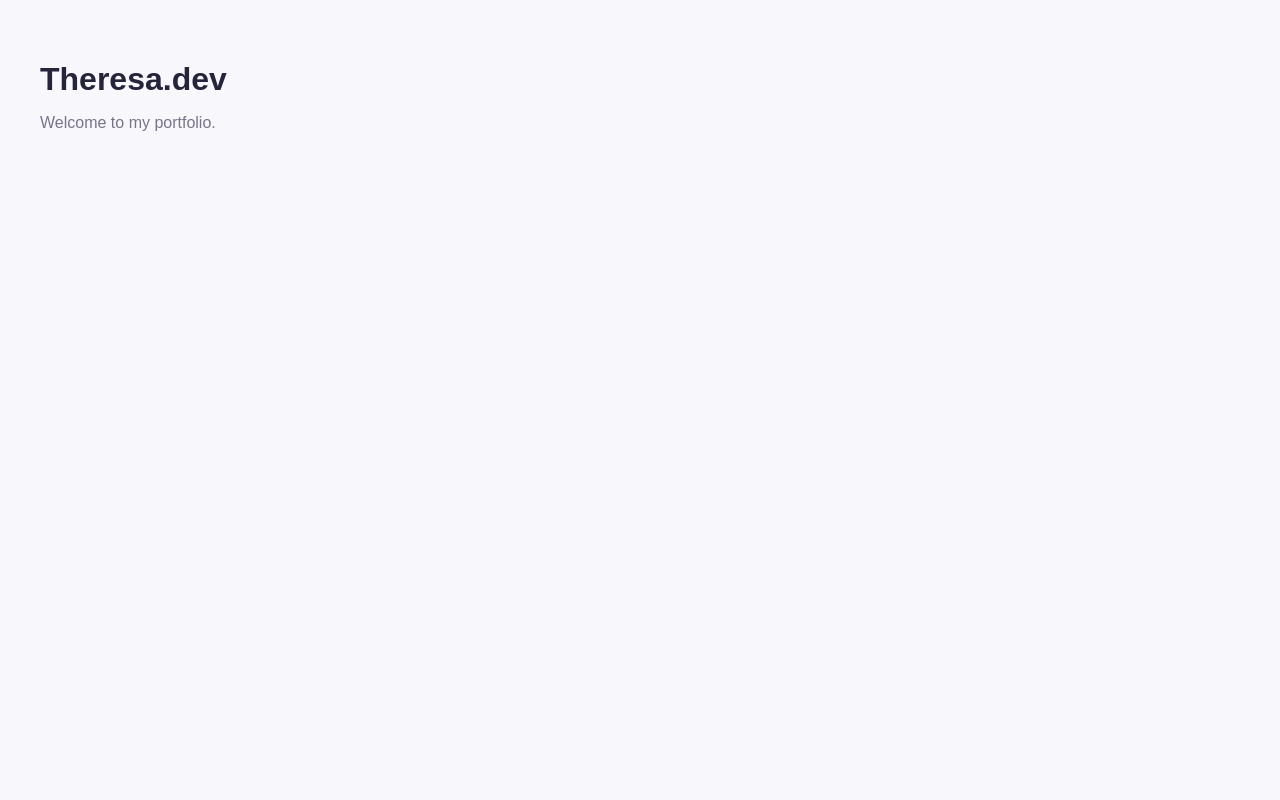
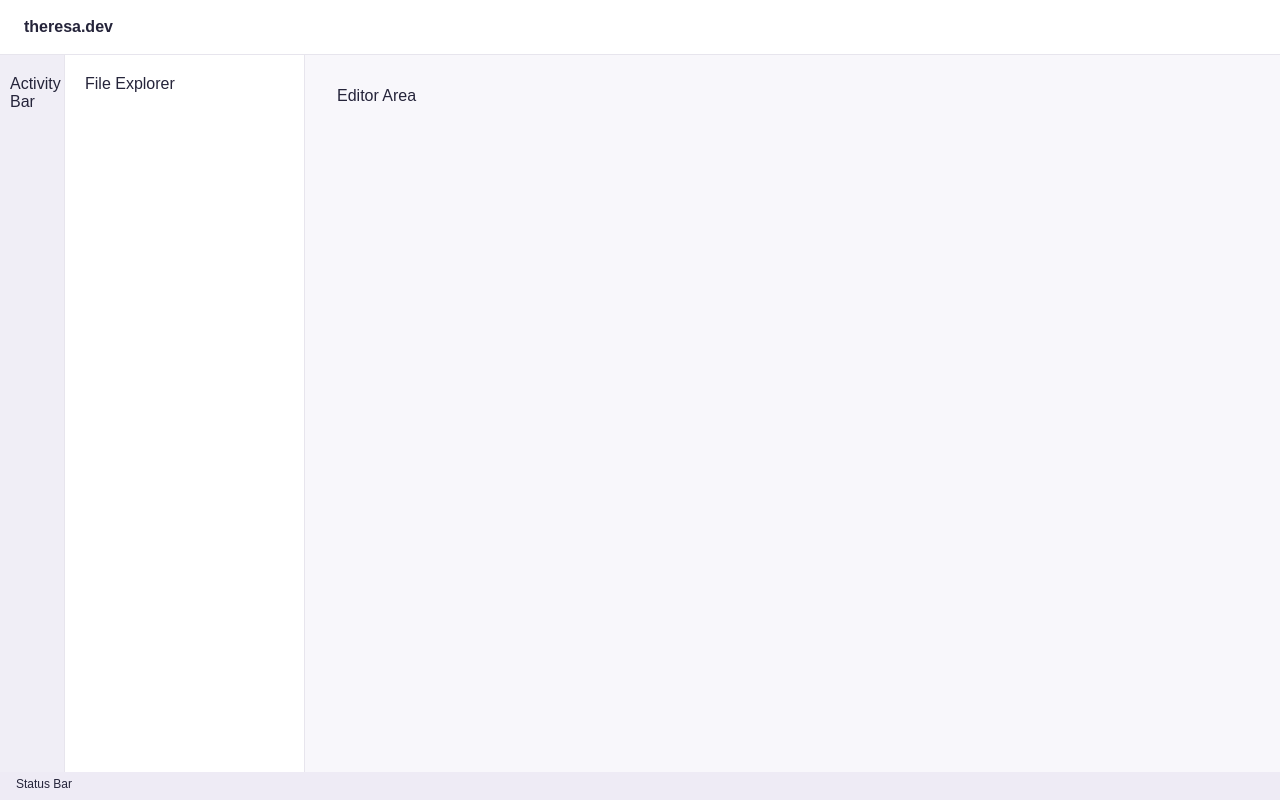
Before and after one commit to theresa-ta/theresata-portfolio, a React (Vite) app in the folder portfolio-frontend/: page / in a window 1280 px wide. Built offline with nearby package versions, Linux system fonts and the light colour scheme.

Commit message:
Initial IDE-inspired port layout - 4 sections.

```diff
--- a/portfolio-frontend/src/App.css
+++ b/portfolio-frontend/src/App.css
@@ -1,15 +1,57 @@
+* {
+  box-sizing: border-box;
+}
+
+body {
+  margin: 0;
+  font-family: Arial, sans-serif;
+}
+
 .app {
   min-height: 100vh;
-  padding: 40px;
+  display: flex;
+  flex-direction: column;
   background-color: #f8f7fb;
   color: #25243a;
 }
 
-.app h1 {
-  font-size: 32px;
-  margin-bottom: 12px;
+.top-navigation {
+  height: 55px;
+  background-color: #ffffff;
+  border-bottom: 1px solid #e7e5ed;
+  display: flex;
+  align-items: center;
+  padding: 0 24px;
+  font-weight: bold;
 }
 
-.app p {
-  color: #77758a;
+.workspace {
+  display: flex;
+  flex: 1;
 }
+
+.activity-bar {
+  width: 65px;
+  background-color: #f0eef6;
+  border-right: 1px solid #e7e5ed;
+  padding: 20px 10px;
+}
+
+.file-explorer {
+  width: 240px;
+  background-color: #ffffff;
+  border-right: 1px solid #e7e5ed;
+  padding: 20px;
+}
+
+.editor {
+  flex: 1;
+  padding: 32px;
+}
+
+.status-bar {
+  height: 28px;
+  background-color: #eeebf5;
+  padding: 5px 16px;
+  font-size: 12px;
+}
--- a/portfolio-frontend/src/App.jsx
+++ b/portfolio-frontend/src/App.jsx
@@ -1,12 +1,31 @@
 import './App.css'
 
 function App() {
-  return (
-      <div className="app">
-        <h1>Theresa.dev</h1>
-        <p>Welcome to my portfolio.</p>
-      </div>
-  )
+    return (
+        <div className="app">
+            <header className="top-navigation">
+                theresa.dev
+            </header>
+
+            <div className="workspace">
+                <aside className="activity-bar">
+                    Activity Bar
+                </aside>
+
+                <aside className="file-explorer">
+                    File Explorer
+                </aside>
+
+                <main className="editor">
+                    Editor Area
+                </main>
+            </div>
+
+            <footer className="status-bar">
+                Status Bar
+            </footer>
+        </div>
+    )
 }
 
 export default App
```
